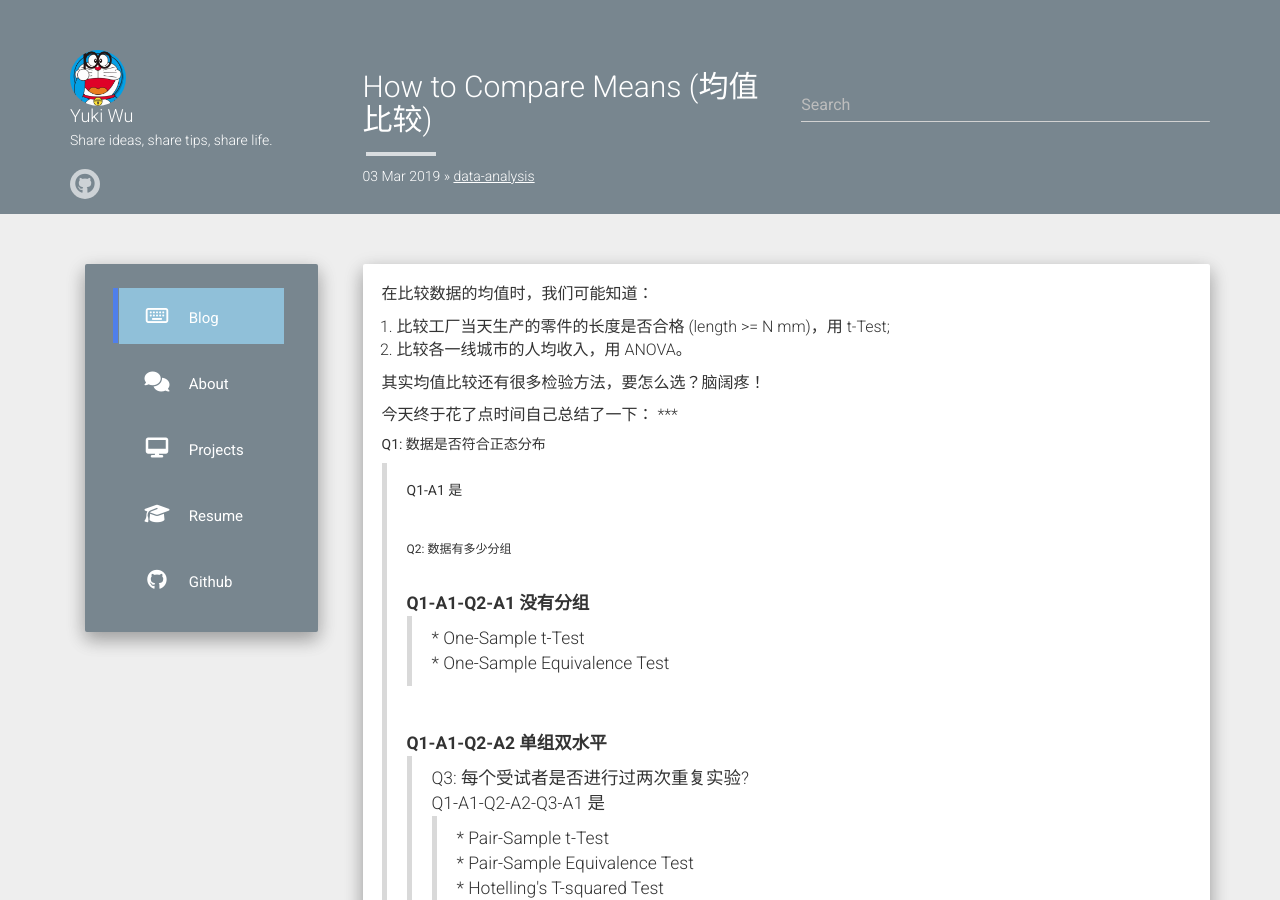
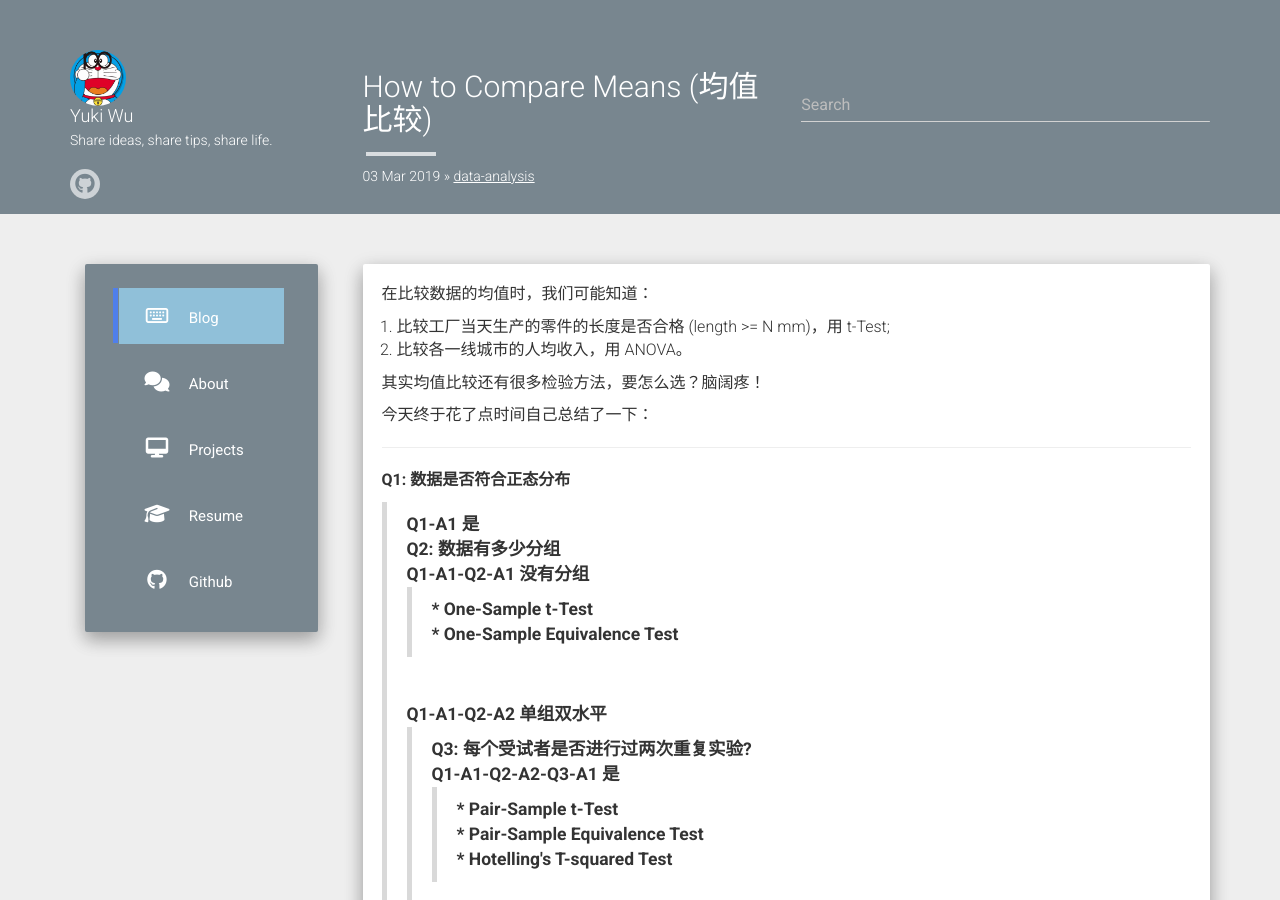
Before and after one commit to wuyuki/wuyuki.github.io, a Jekyll site: the page built from _posts/2019-03-03-compare-means.md, in a window 1280 px wide and 900 px high. Built offline with Jekyll 4.4.1, drawn with Linux system fonts in a browser that asks for light colours; nearby versions of some CDN libraries; comment, search, counter and statistics services are not loaded.

Commit message:
// edit 2019-03-03-compare-means

```diff
--- a/_posts/2019-03-03-compare-means.md
+++ b/_posts/2019-03-03-compare-means.md
@@ -14,14 +14,14 @@ relatedwords: statistics
 其实均值比较还有很多检验方法，要怎么选？脑阔疼！
 
 今天终于花了点时间自己总结了一下：
-***
+<hr/>
 
-##### Q1: 数据是否符合正态分布
+<strong>Q1: 数据是否符合正态分布<strong>
 
 <blockquote>
-	<h5>Q1-A1 是</h5>
+	<strong>Q1-A1 是<strong>
 	<br/>
-	<h6>Q2: 数据有多少分组</h6>
+	<strong>Q2: 数据有多少分组<strong>
 	<br/>
 		<strong>Q1-A1-Q2-A1 没有分组</strong>
 		<blockquote>
@@ -111,9 +111,9 @@ relatedwords: statistics
 </blockquote>
 <br/>
 <blockquote>
-	<h5>Q1-A2 否</h5>
+	<strong>Q1-A2 否<strong>
 	<br/>
-		<h6>Q7: 数据有多少分组？</h6>
+		<strong>Q7: 数据有多少分组？<strong>
 		<br/>
 			<strong>Q1-A2-Q7-A1 没有分组</strong>
 			<br/>
```
